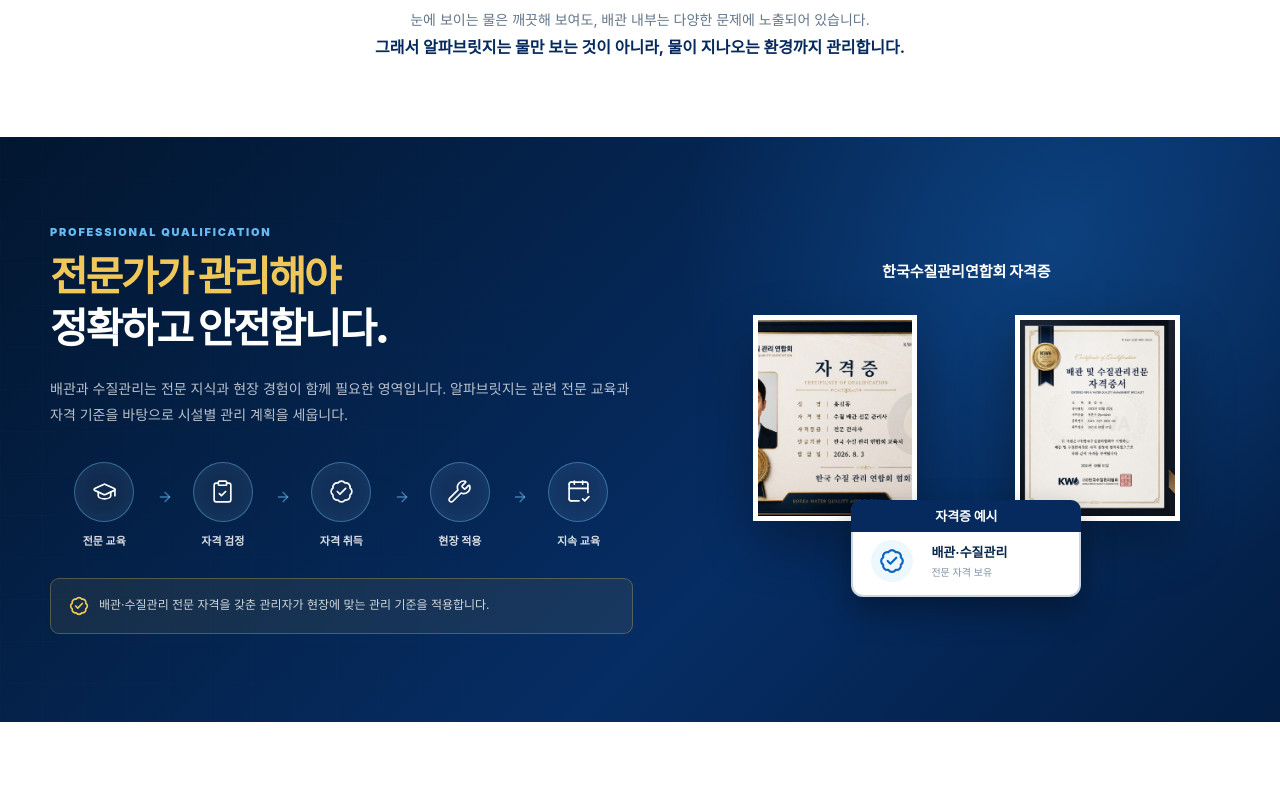
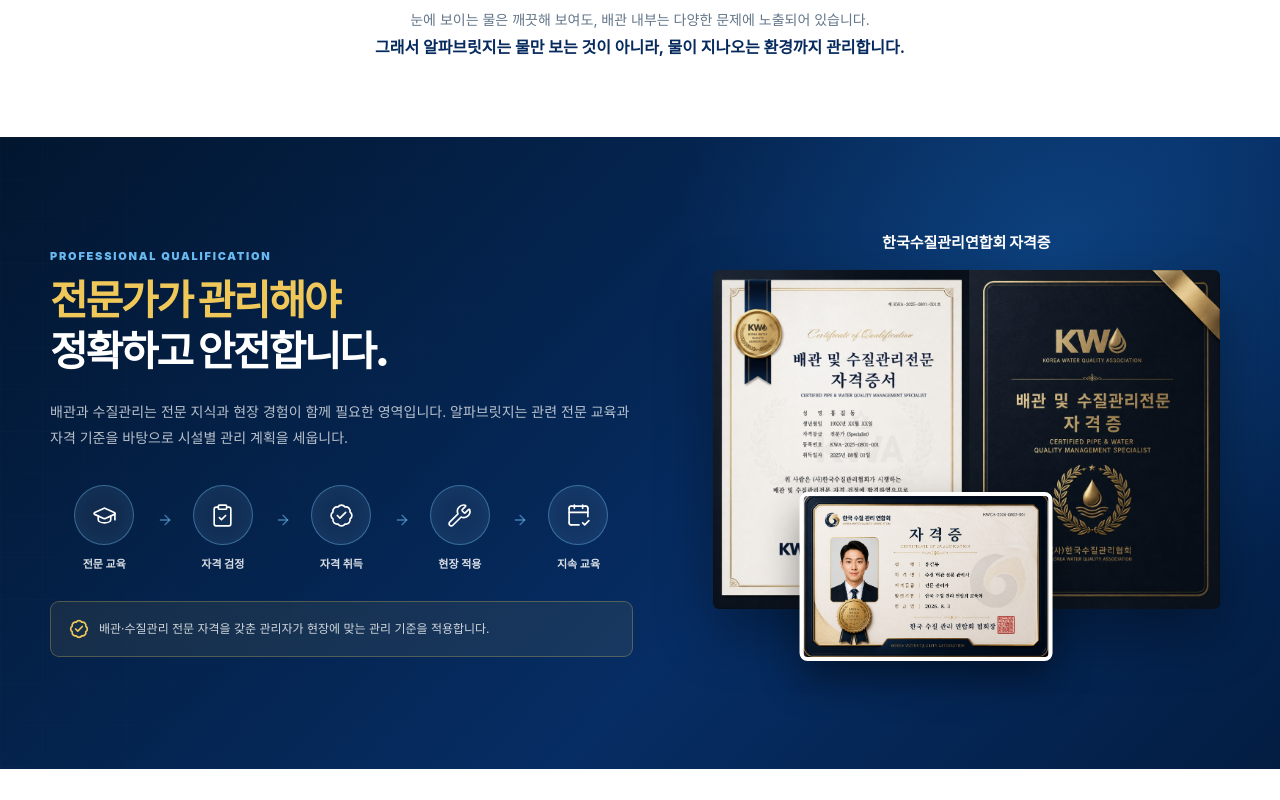
Before and after one commit to ogto/clean-system, a Next.js app: page / in a window 1280 px wide. Shown: the part 1060-1860 px from the top of the page. Built offline with nearby package versions, Linux system fonts and the light colour scheme.

Commit message:
Layer credential images in requested order

```diff
--- a/app/globals.css
+++ b/app/globals.css
@@ -134,19 +134,12 @@
   .qualificationFlow > div > svg { position: absolute; top: 23px; right: -14px; width: 16px; color: rgba(105,186,241,.58); }
   .expertiseNote { margin-top: 30px; padding: 15px 18px; display: flex; align-items: center; gap: 10px; border: 1px solid rgba(240,200,90,.28); border-radius: 9px; background: rgba(240,200,90,.08); color: rgba(255,255,255,.8); font-size: 12px; line-height: 1.55; }
   .expertiseNote svg { width: 20px; flex: 0 0 auto; color: var(--gold-light); }
-  .credentialGallery { position: relative; padding: 6px 10px 68px; }
+  .credentialGallery { position: relative; padding: 6px 10px 72px; }
   .credentialTitle { margin-bottom: 18px; color: #fff; font-size: 15px; font-weight: 900; text-align: center; }
-  .credentialDocuments { display: grid; grid-template-columns: repeat(2, minmax(0, 1fr)); gap: 18px; }
-  .credentialDocument { position: relative; aspect-ratio: 4 / 5; overflow: hidden; border: 5px solid #fff; background: #f8f6ef; box-shadow: 0 22px 50px rgba(0,0,0,.32); }
-  .credentialDocument img { object-fit: cover; }
-  .credentialDocument:first-child img { object-position: 50% center; }
-  .credentialDocument:nth-child(2) img { object-position: left center; }
-  .credentialBadge { position: absolute; z-index: 3; right: 50%; bottom: 8px; width: 230px; min-height: 94px; padding: 38px 18px 13px; display: grid; grid-template-columns: 48px 1fr; gap: 12px; align-items: center; border: 2px solid rgba(5,42,91,.2); border-radius: 12px; background: #fff; color: var(--ink); box-shadow: 0 14px 32px rgba(0,0,0,.34); transform: translateX(50%); }
-  .credentialBadge > span { position: absolute; top: -2px; right: -2px; left: -2px; min-height: 32px; display: grid; place-items: center; border-radius: 10px 10px 0 0; background: var(--navy); color: #fff; font-size: 13px; font-weight: 900; }
-  .credentialBadge > svg { width: 42px; height: 42px; padding: 8px; border-radius: 50%; background: var(--water-soft); color: var(--blue); }
-  .credentialBadge div { display: flex; align-items: flex-start; flex-direction: column; }
-  .credentialBadge strong { font-size: 13px; }
-  .credentialBadge small { margin-top: 3px; color: var(--muted); font-size: 10px; }
+  .credentialBackdrop { position: relative; width: 100%; aspect-ratio: 3 / 2; overflow: hidden; border-radius: 6px; box-shadow: 0 24px 55px rgba(0,0,0,.34); }
+  .credentialBackdrop img { object-fit: cover; }
+  .credentialForeground { position: absolute; z-index: 2; right: 50%; bottom: 4px; width: 48%; aspect-ratio: 3 / 2; overflow: hidden; border: 4px solid #fff; border-radius: 8px; background: #fff; box-shadow: 0 18px 38px rgba(0,0,0,.42); transform: translateX(50%); }
+  .credentialForeground img { object-fit: cover; }
 
   .managementSection { padding: 82px 0 88px; background: #f4f8fb; }
   .managementGrid { display: grid; grid-template-columns: 1.03fr .97fr; gap: 28px; }
@@ -326,10 +319,8 @@
     .qualificationFlow > div { scroll-snap-align: start; }
     .qualificationFlow > div > svg { right: -12px; }
     .credentialGallery { padding-inline: 0; }
-    .credentialDocuments { gap: 10px; }
-    .credentialDocument { border-width: 3px; }
     .credentialTitle { font-size: 13px; }
-    .credentialBadge { width: 210px; min-height: 88px; }
+    .credentialForeground { width: 54%; border-width: 3px; }
     .managementSection { padding: 62px 0; }
     .managementProcess { padding: 29px 20px; }
     .managementProcess .sectionHeading h2 { font-size: 24px; }
--- a/app/page.tsx
+++ b/app/page.tsx
@@ -304,19 +304,12 @@
 
           <div className="credentialGallery" aria-label="배관 및 수질관리 전문 자격 증빙">
             <p className="credentialTitle">한국수질관리연합회 자격증</p>
-            <div className="credentialDocuments">
-              <figure className="credentialDocument">
-                <Image src="/water-quality-manager-certificate.jpg" alt="한국 수질 관리 연합회 수질 배관 전문 관리자 자격증" fill sizes="(max-width: 720px) 43vw, 235px" />
-              </figure>
-              <figure className="credentialDocument">
-                <Image src="/pipe-water-quality-specialist-certificate.jpg" alt="배관 및 수질관리전문 자격증과 자격증 표지" fill sizes="(max-width: 720px) 43vw, 235px" />
-              </figure>
+            <div className="credentialBackdrop">
+              <Image src="/pipe-water-quality-specialist-certificate.jpg" alt="배관 및 수질관리전문 자격증과 자격증 표지" fill sizes="(max-width: 980px) 88vw, 520px" />
             </div>
-            <div className="credentialBadge">
-              <span>자격증 예시</span>
-              <BadgeCheck aria-hidden="true" />
-              <div><strong>배관·수질관리</strong><small>전문 자격 보유</small></div>
-            </div>
+            <figure className="credentialForeground">
+              <Image src="/water-quality-manager-certificate.jpg" alt="사진이 포함된 수질 배관 전문 관리자 자격증" fill sizes="(max-width: 720px) 48vw, 250px" />
+            </figure>
           </div>
         </div>
       </section>
```
Also changed, not shown: 1 other file (tests, documents, lock files or other folders).
